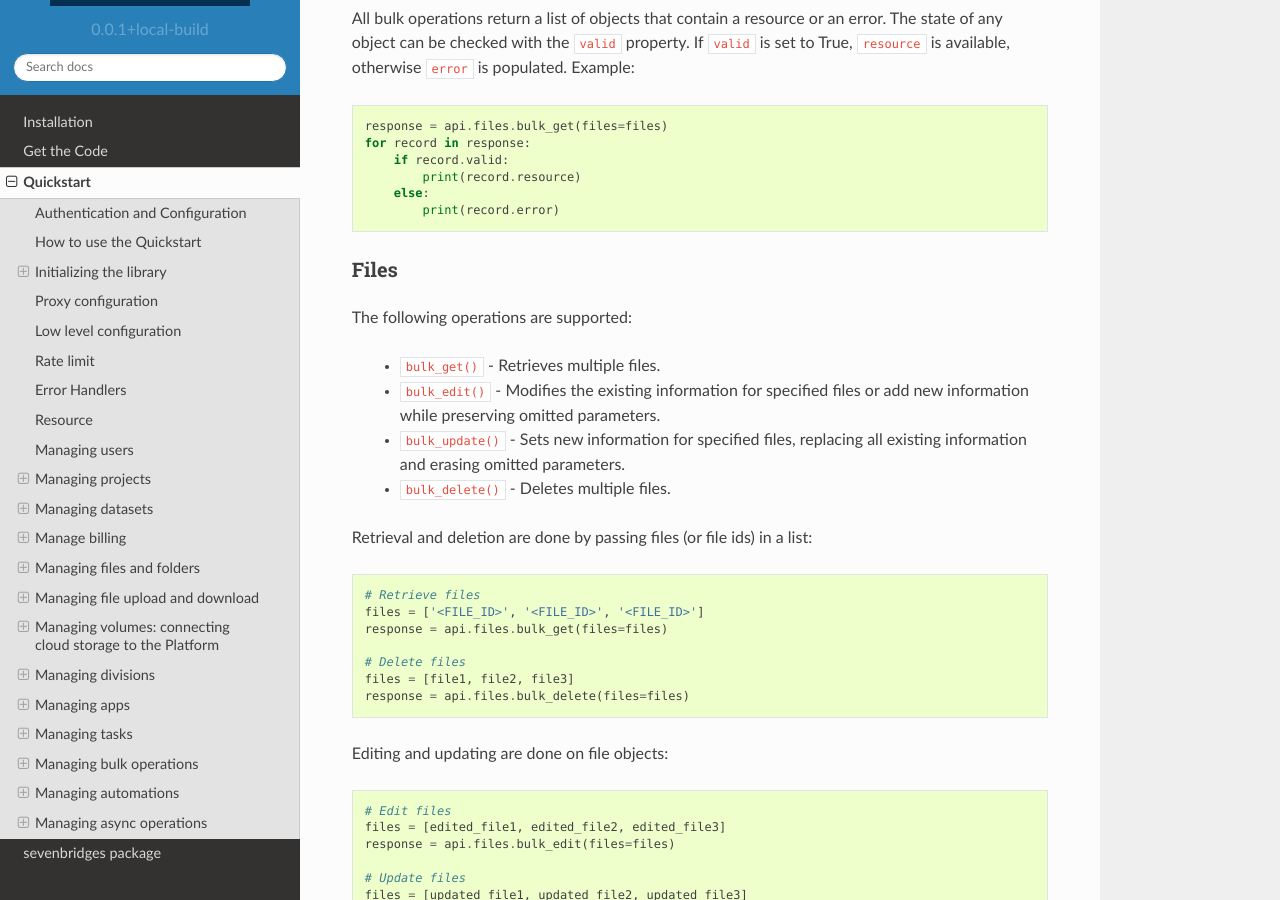
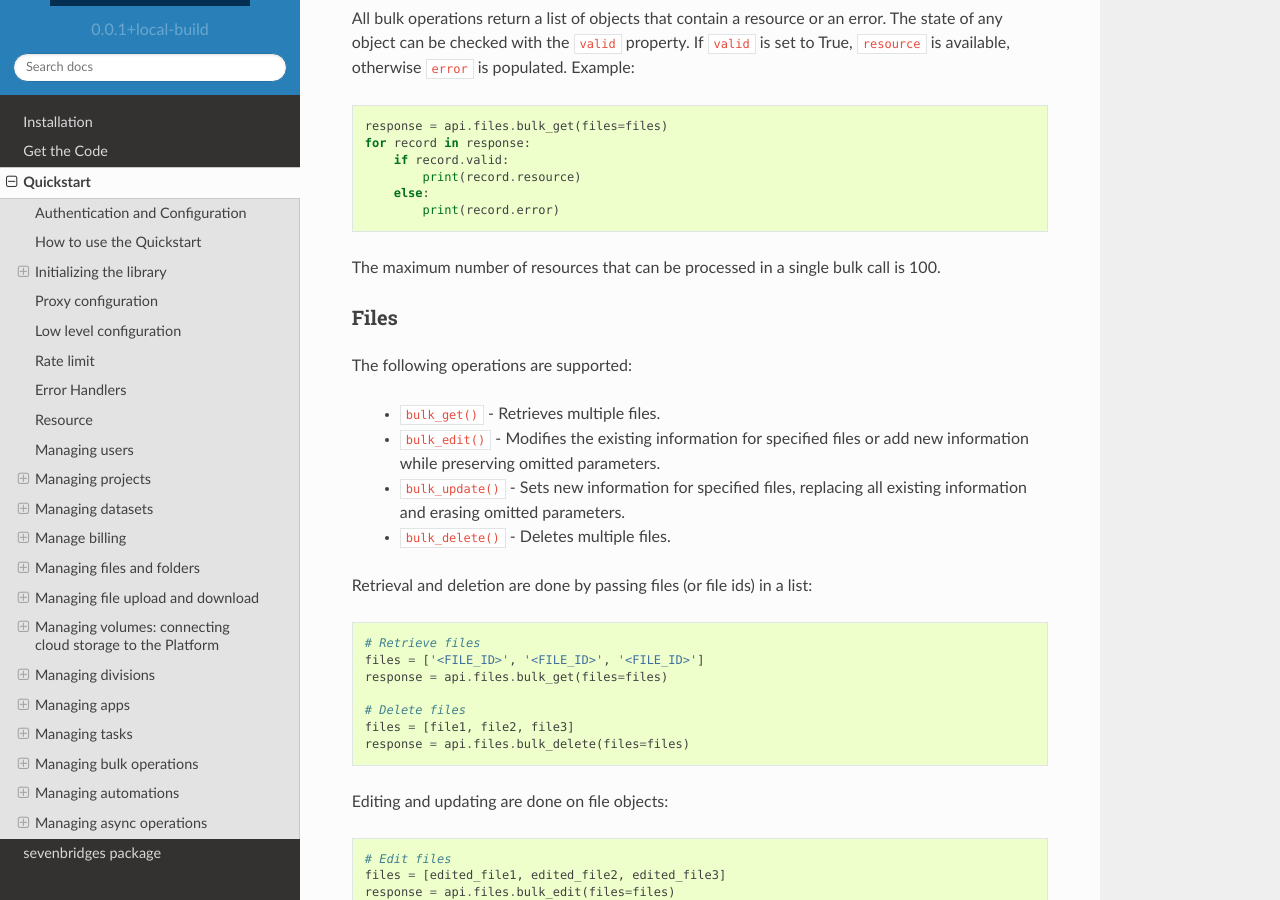
Before and after one commit to sbg/sevenbridges-python, a Sphinx documentation site: the page built from docs/quickstart.rst, in a window 1280 px wide and 900 px high, scrolled down 31806 px. Built offline with Sphinx 7.4.7 and the Read the Docs theme 2.0.0, drawn with Linux system fonts in a browser that asks for light colours.

Commit message:
Add bulk call max to documentation

```diff
--- a/docs/quickstart.rst
+++ b/docs/quickstart.rst
@@ -1517,6 +1517,8 @@ populated. Example:
             print(record.resource)
         else:
             print(record.error)
+
+The maximum number of resources that can be processed in a single bulk call is 100.
 
 Files
 ~~~~~
```
